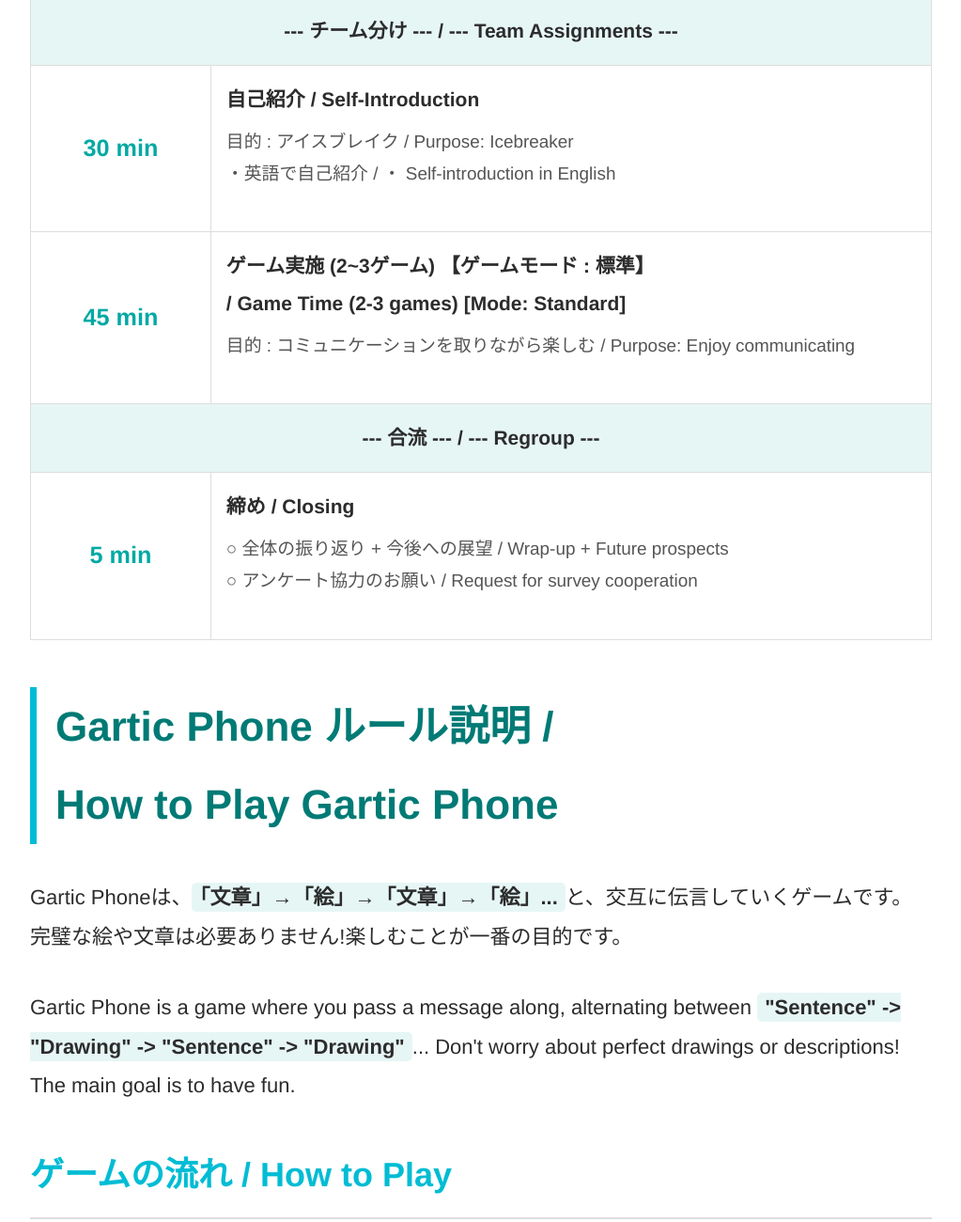
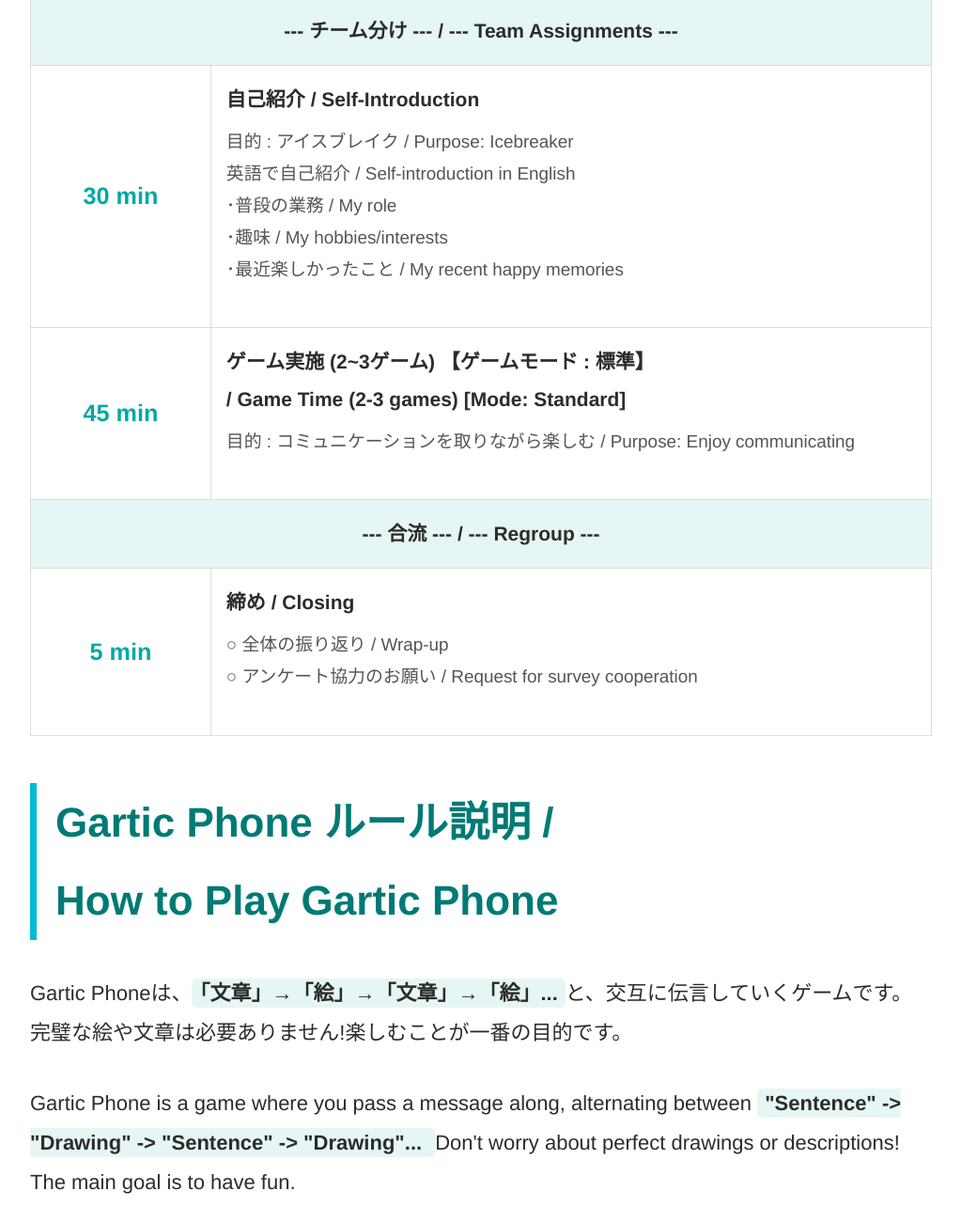
Before and after one commit to Atomjep/gameEvent_20251117, a plain HTML site: page index.html in a window 1280 px wide. Shown: the part 2760-4060 px from the top of the page at 94% size, without its empty margins (128-1151 px from the left). Drawn offline with Linux system fonts and the light colour scheme.

Commit message:
Add files via upload
タイムテーブルの微調整

```diff
--- a/index.html
+++ b/index.html
@@ -305,7 +305,10 @@
                         <strong>自己紹介 / Self-Introduction</strong>
                         <p class="purpose" style="line-height: 1.8;">
                             目的 : アイスブレイク / Purpose: Icebreaker<br>
-                            ・英語で自己紹介 / ・ Self-introduction in English
+                            英語で自己紹介 /  Self-introduction in English<br>
+                            ･普段の業務 /  My role<br>
+                            ･趣味 /  My hobbies/interests<br>
+                            ･最近楽しかったこと /  My recent happy memories
                         </p>
                     </td>
                 </tr>
@@ -329,7 +332,7 @@
                     <td>
                         <strong>締め / Closing</strong>
                         <p class="purpose" style="line-height: 1.8;">
-                            ○ 全体の振り返り + 今後への展望 / Wrap-up + Future prospects<br>
+                            ○ 全体の振り返り / Wrap-up<br>
                             ○ アンケート協力のお願い / Request for survey cooperation
                         </p>
                     </td>
@@ -339,7 +342,7 @@
 
         <h2>Gartic Phone ルール説明 / <br>How to Play Gartic Phone</h2>
         <p>Gartic Phoneは、<span class="highlight">「文章」→「絵」→「文章」→「絵」...</span>と、交互に伝言していくゲームです。完璧な絵や文章は必要ありません!楽しむことが一番の目的です。</p>
-        <p>Gartic Phone is a game where you pass a message along, alternating between <span class="highlight">"Sentence" -> "Drawing" -> "Sentence" -> "Drawing"</span>... Don't worry about perfect drawings or descriptions! The main goal is to have fun.</p>
+        <p>Gartic Phone is a game where you pass a message along, alternating between <span class="highlight">"Sentence" -> "Drawing" -> "Sentence" -> "Drawing"... </span>Don't worry about perfect drawings or descriptions! The main goal is to have fun.</p>
 
         <h3>ゲームの流れ / How to Play</h3>
         <p style="text-align:center;">[ゲームモード : 標準]<br>最初のプレイヤーが書いた「お題」が、みんなの「絵」と「文章」でどのように変化していくのかを楽しむモードです。</p>
```
